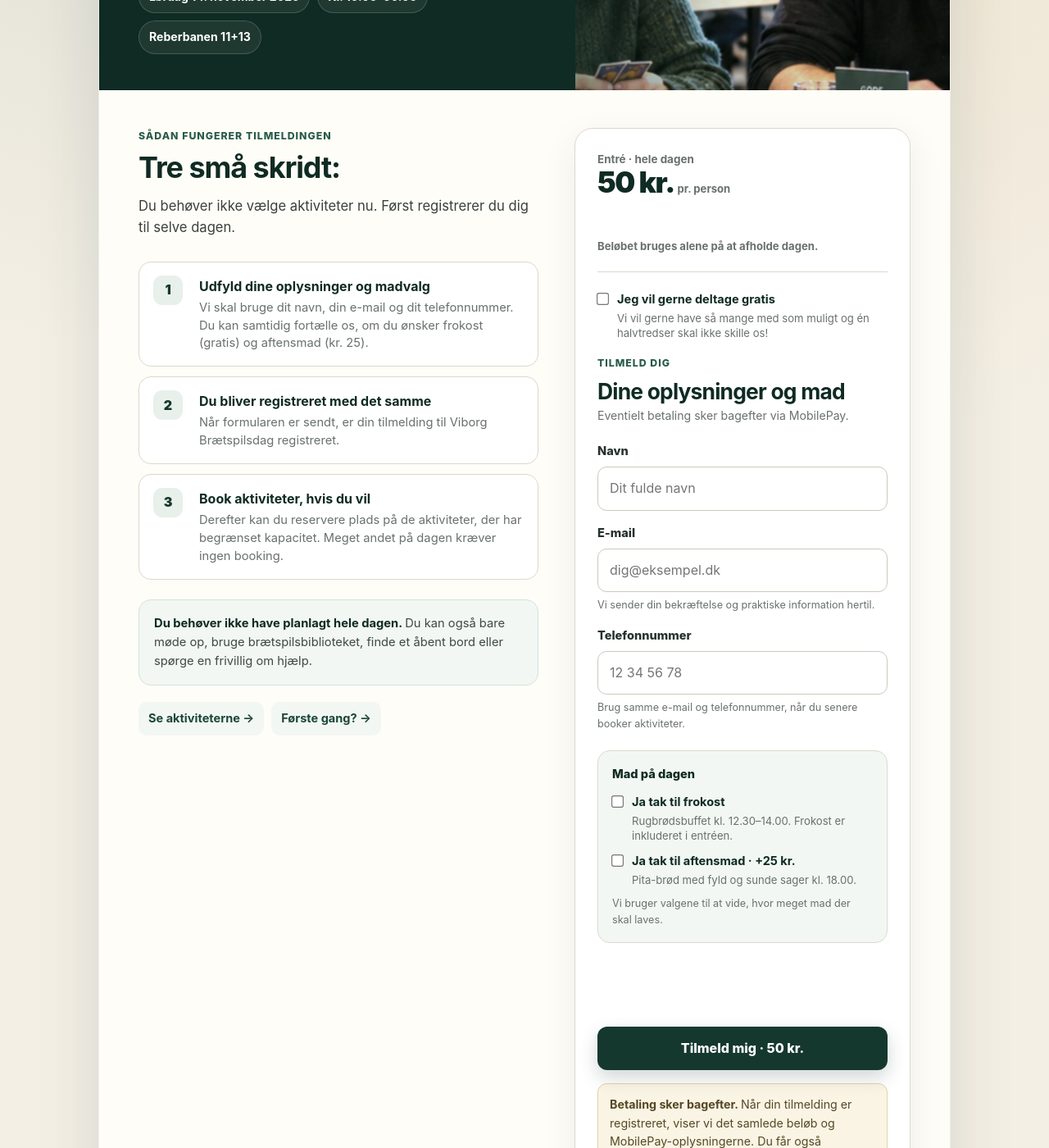
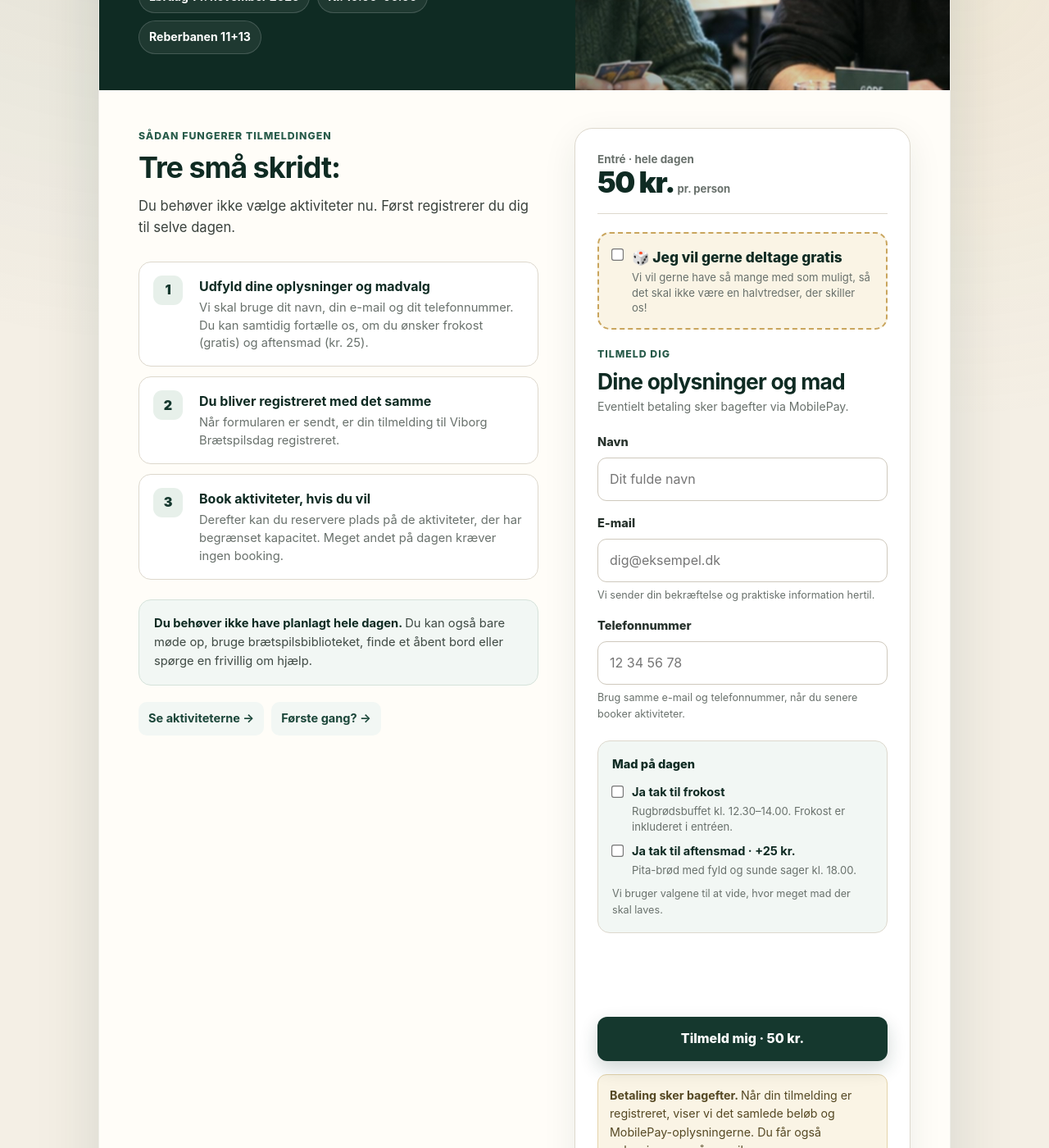
Before and after one commit to Andrejao/spilex, a Jekyll site: the page built from tilmelding.html, in a window 1280 px wide and 1400 px high, scrolled down 463 px. Shown: the whole window at 82% size. Built offline with Jekyll 4.4.1, drawn with Linux system fonts in a browser that asks for light colours.

Commit message:
Update tilmelding.html

```diff
--- a/tilmelding.html
+++ b/tilmelding.html
@@ -539,6 +539,31 @@ permalink: /tilmelding/
   line-height:1.4;
 }
 
+.free-choice {
+  margin:12px 0 20px;
+  padding:15px 16px;
+  border:2px dashed var(--gold);
+  border-radius:var(--radius-md);
+  background:var(--gold-soft);
+  transition:background .15s, border-color .15s;
+}
+
+.free-choice strong {
+  font-size:1.08rem;
+  font-weight:850;
+}
+
+.free-choice strong::before {
+  content:"🎲 ";
+}
+
+.free-choice:has(input:checked) {
+  border-style:solid;
+  border-color:var(--success);
+  background:var(--success-bg);
+}
+
+
     .help {
       font-size:.79rem;
       color:var(--muted);
@@ -1100,14 +1125,18 @@ permalink: /tilmelding/
 
 <div class="price">
   <span id="entrePrice">50 kr.</span>
-                  <small>pr. person</small><p></p>
-                  <small>Beløbet bruges alene på at afholde dagen.</small>
-
-                </div>
-              </div>
-            </div>
-
-            <label class="meal-choice" style="margin:10px 0 18px;">
+  <small>pr. person</small>
+</div>
+              </div>
+            </div>
+
+
+
+
+
+
+
+              <label class="meal-choice free-choice">
   <input
     id="fribillet"
     name="fribillet"
@@ -1117,10 +1146,11 @@ permalink: /tilmelding/
   <span>
     <strong>Jeg vil gerne deltage gratis</strong>
     <small>
-                  Vi vil gerne have så mange med som muligt og én halvtredser skal ikke skille os!
+      Vi vil gerne have så mange med som muligt, så det skal ikke være en halvtredser, der skiller os!
     </small>
   </span>
 </label>
+
 
             <p class="section-label">
               Tilmeld dig
```
Lines whose indentation alone changed are shown as unchanged.
